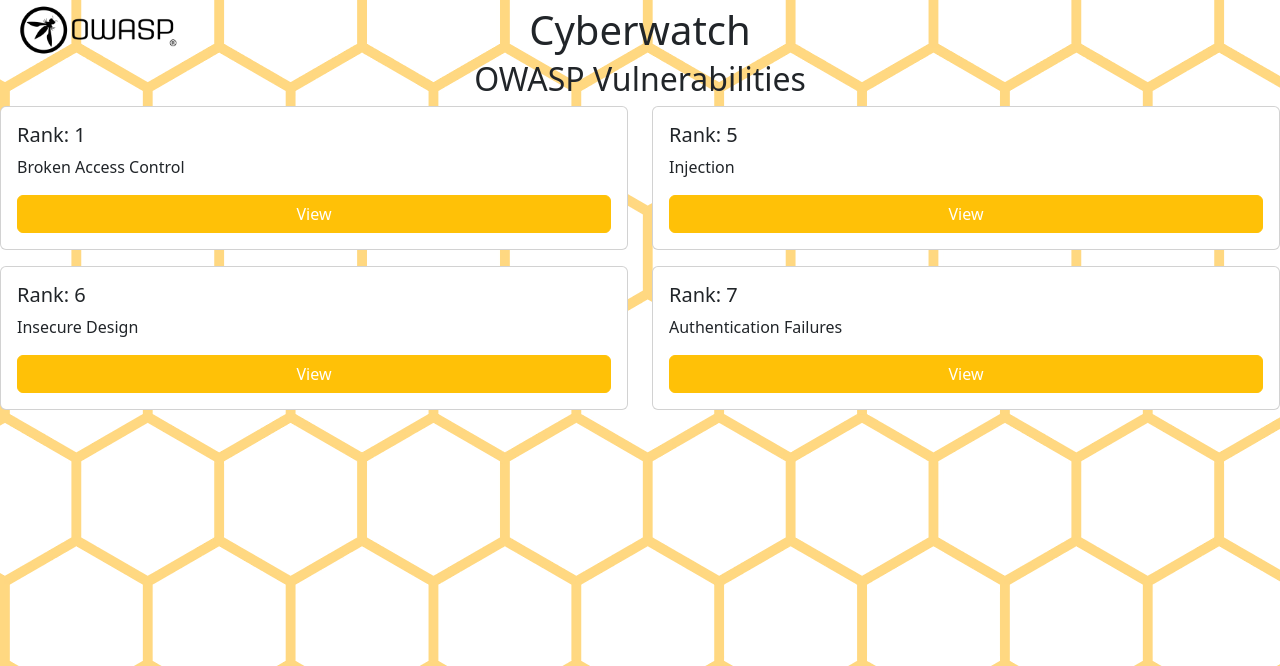
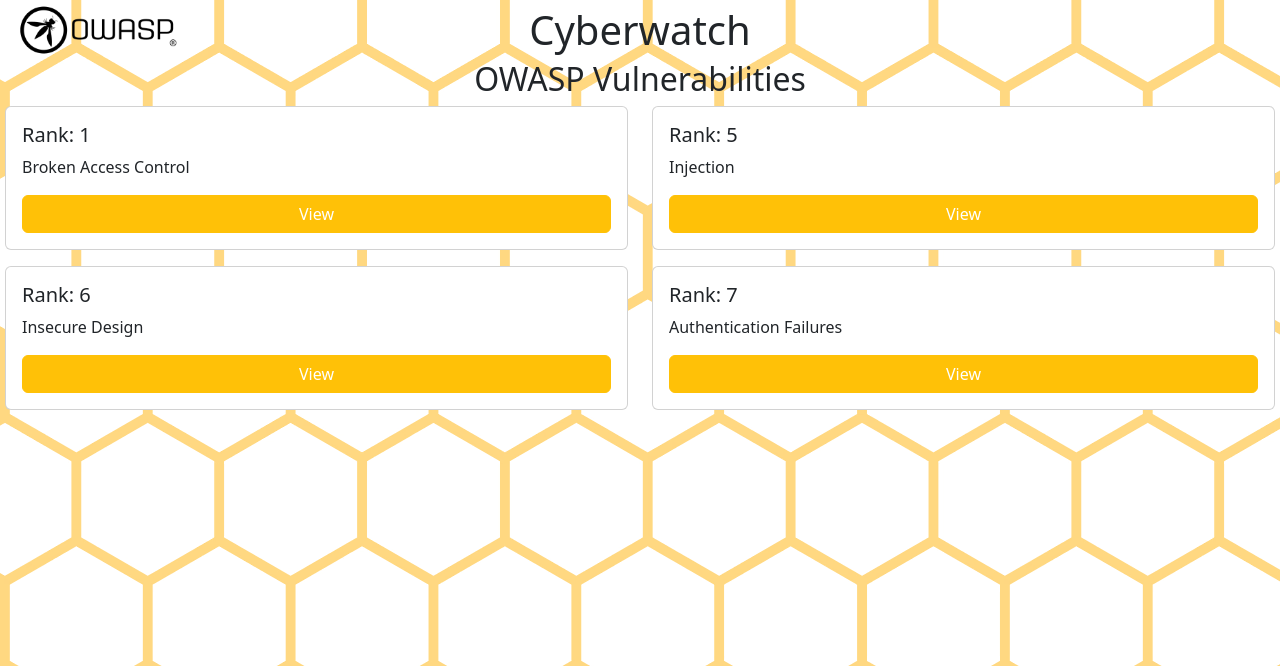
Before and after one commit to MarriottMark/Cyberwatch-Assessment, a Flask app: page / in a window 1280 px wide. Shown: the top 666 px of the page. Run offline with Flask 3, Linux system fonts and the light colour scheme; data comes from the database, SQL or seed files in the repository.

Commit message:
Added a padding to the cards using the .container class in css. This was just a visual change as previously the cards were pressed right to the edges of the screen

```diff
--- a/static/css/styles.css
+++ b/static/css/styles.css
@@ -11,6 +11,11 @@
         linear-gradient(rgba(255,255,255,0.5), rgba(255,255,255,0.5)),
         url('/static/images/HB.avif');
     background-color: #ebebeb;
+}
+
+.content{
+    padding-left: 5px;
+    padding-right: 5px;
 }
 
 
```
